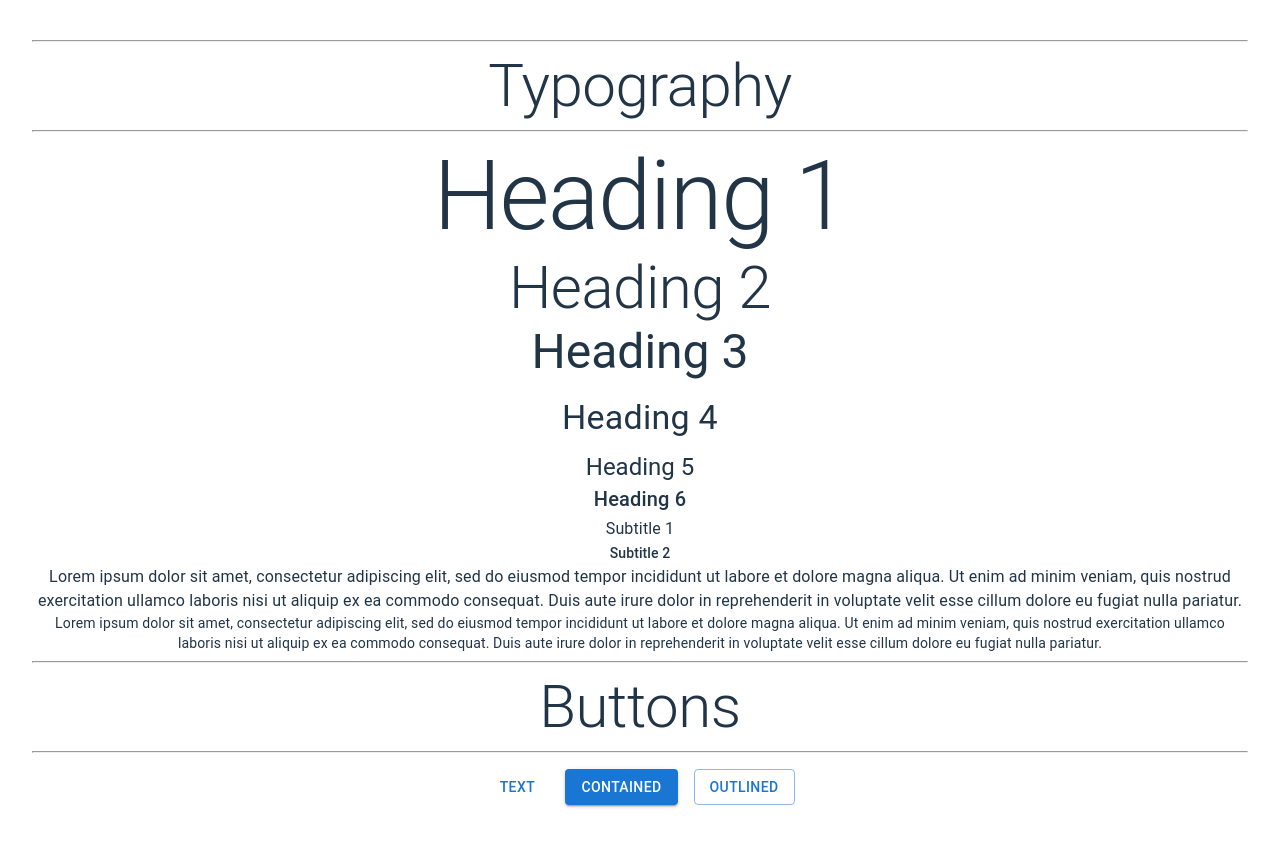
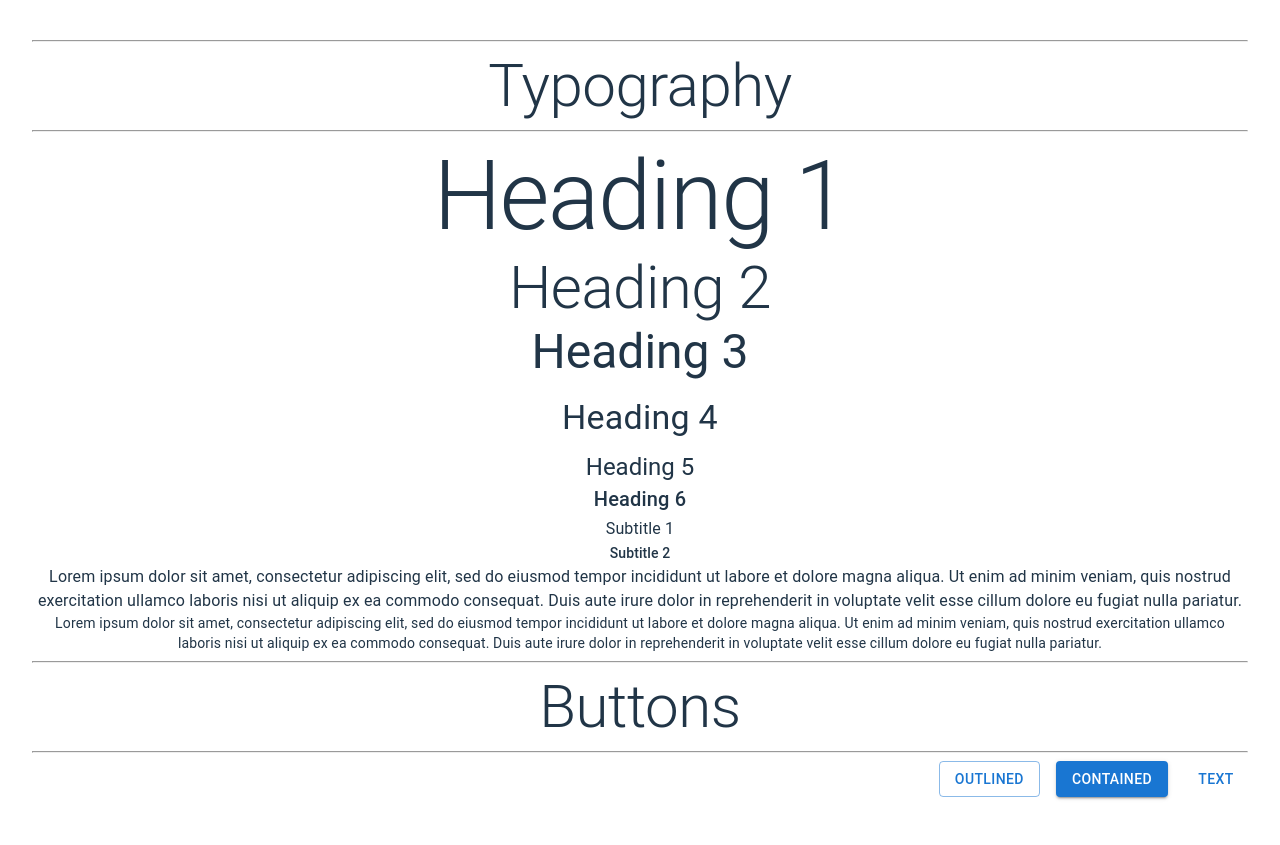
Before and after one commit to CoderLovely08/tutorials-by-me, a React (Vite) app in the folder Material UI/Demo/: page / in a window 1280 px wide. Built offline with nearby package versions, Linux system fonts and the light colour scheme.

Commit message:
Added doc for stack

```diff
--- a/Material UI/Demo/src/components/Buttons/MuiButton.jsx
+++ b/Material UI/Demo/src/components/Buttons/MuiButton.jsx
@@ -1,16 +1,18 @@
-import { Button } from "@mui/material";
+import { Stack, Button } from "@mui/material";
 export const MuiButton = () => {
   return (
     <>
-      <Button sx={{ m: 1 }} variant="text">
+      <Stack spacing={2} direction="row-reverse">
+        <Button variant="text">
           Text
         </Button>
-      <Button sx={{ m: 1 }} variant="contained">
+        <Button variant="contained">
           Contained
         </Button>
-      <Button sx={{ m: 1 }} variant="outlined">
+        <Button variant="outlined">
           Outlined
         </Button>
+      </Stack>
     </>
   );
 };
```
Also changed, not shown: 1 other file (tests, documents, lock files or other folders). Lines whose indentation alone changed are shown as unchanged.
